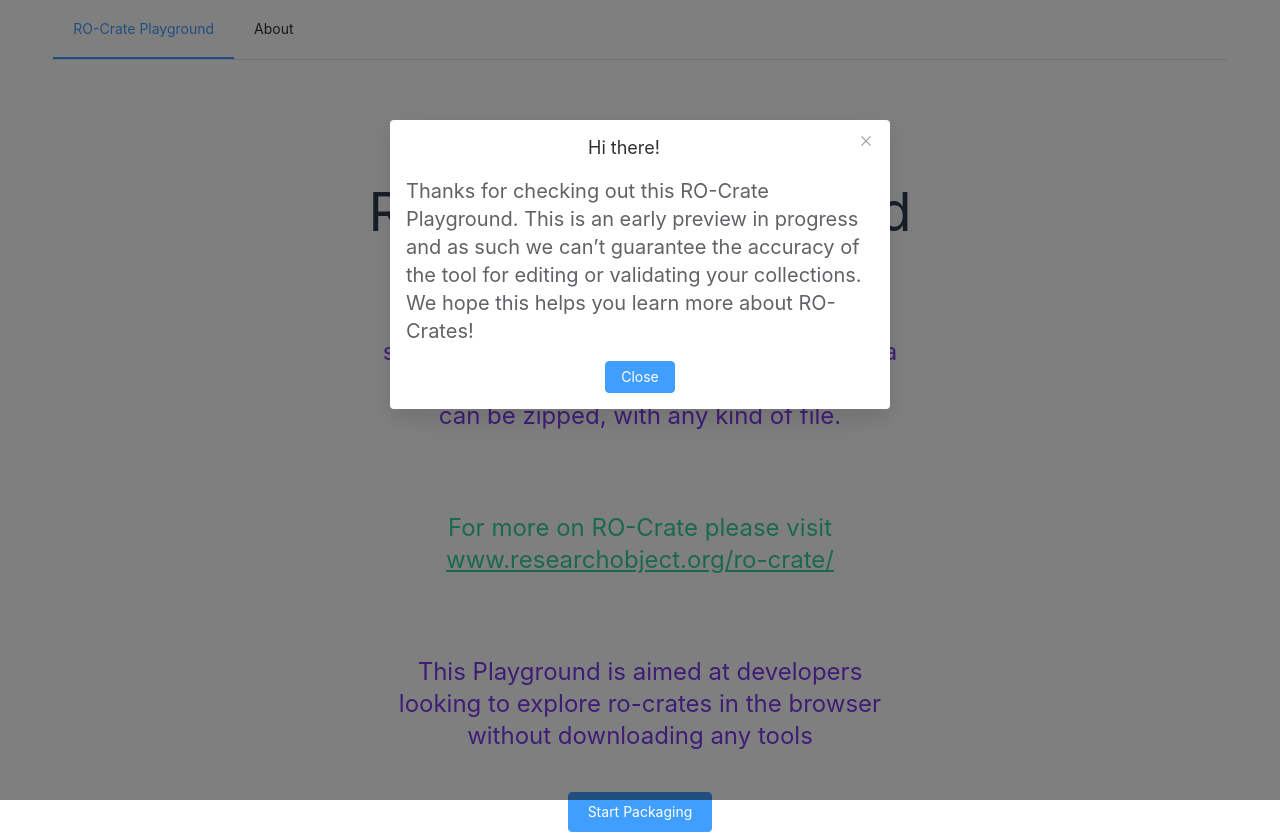
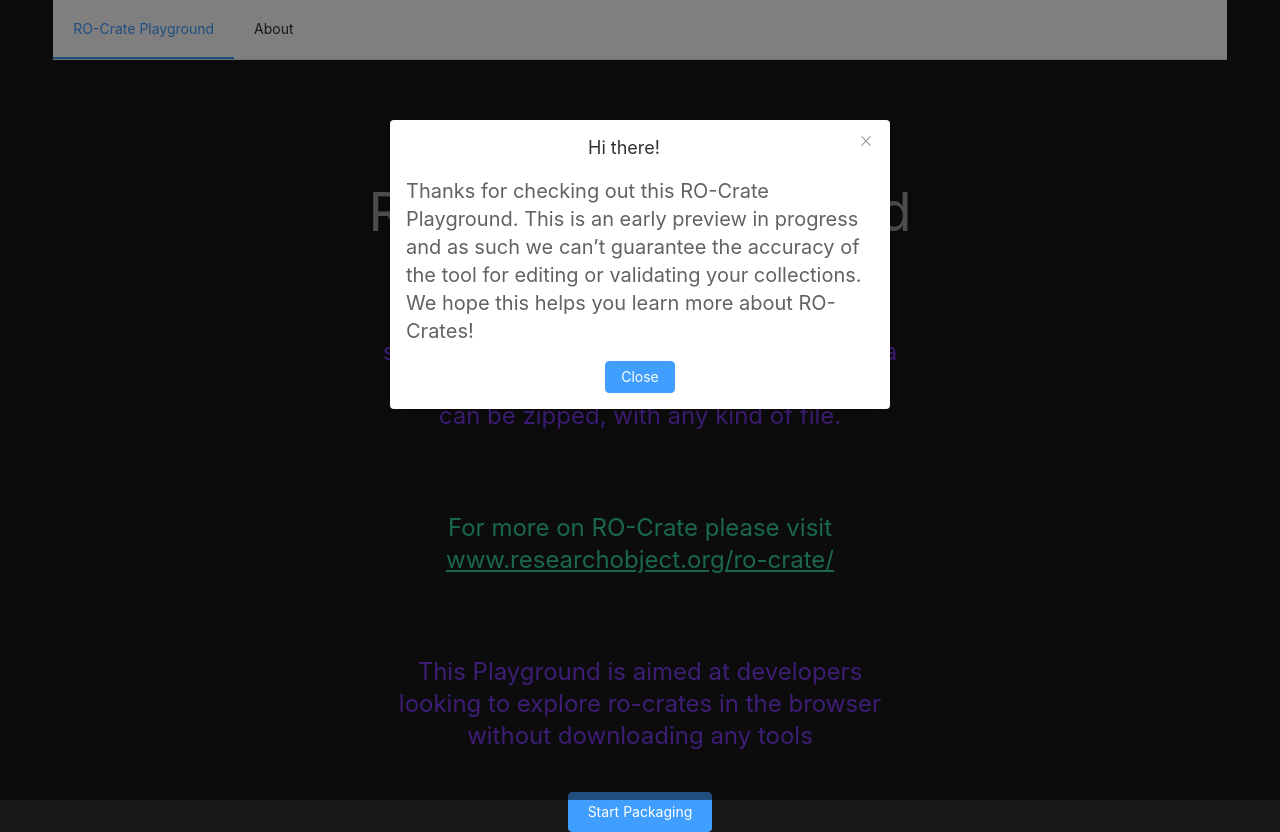
Before and after one commit to Language-Research-Technology/ro-crate-playground, a Vue app in the folder ui/: page / in a window 1280 px wide. Built offline with nearby package versions, Linux system fonts and the light colour scheme; no server answers.

Commit message:
light mode only

```diff
--- a/ui/src/assets/base.css
+++ b/ui/src/assets/base.css
@@ -1,4 +1,8 @@
 /* color palette from <https://github.com/vuejs/theme> */
+:root {
+  color-scheme: only light;
+}
+
 :root {
   --vt-c-white: #ffffff;
   --vt-c-white-soft: #f8f8f8;
@@ -36,7 +40,7 @@
   --section-gap: 160px;
 }
 
-@media (prefers-color-scheme: dark) {
+@media (prefers-color-scheme: light) {
   :root {
     --color-background: var(--vt-c-black);
     --color-background-soft: var(--vt-c-black-soft);
```
